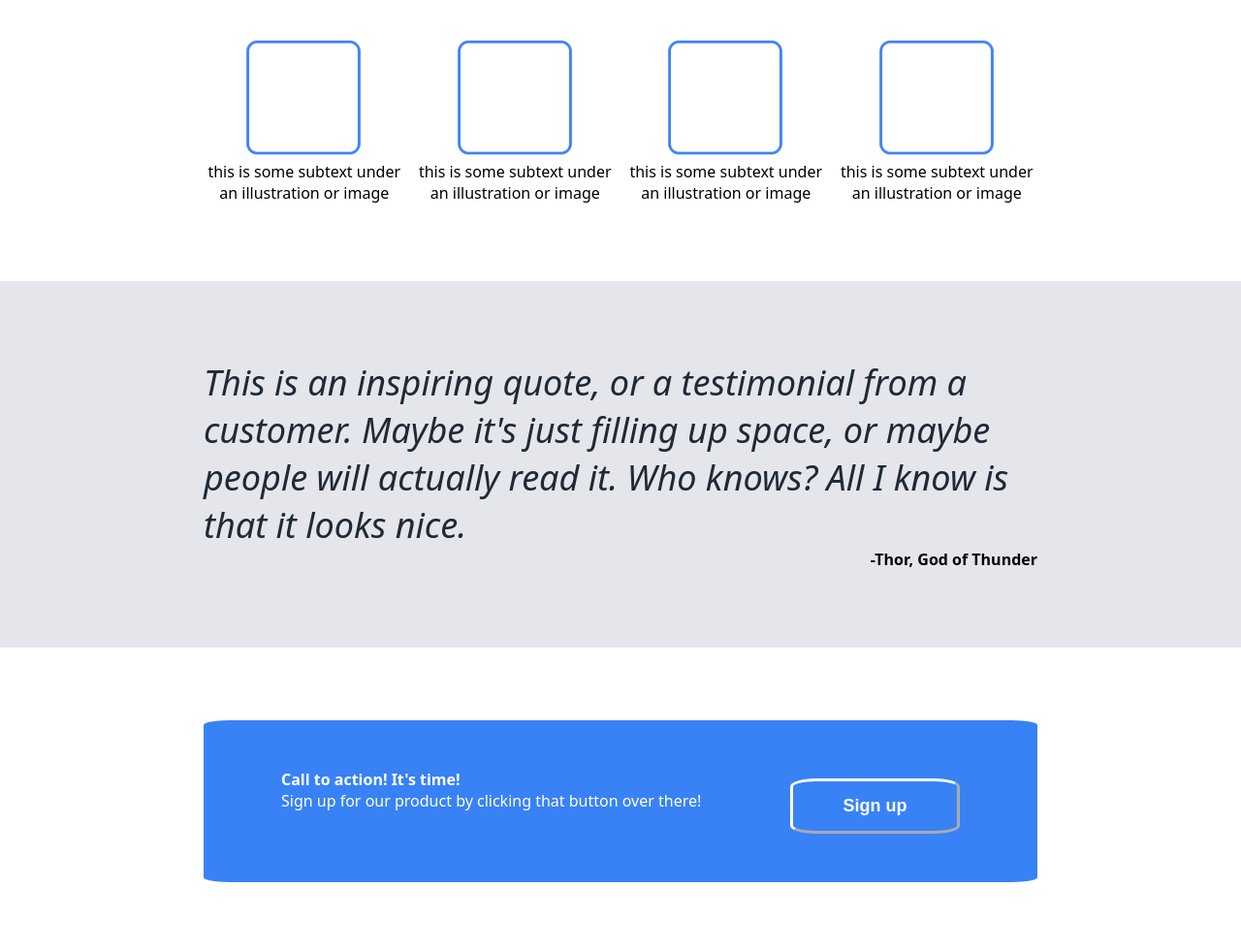
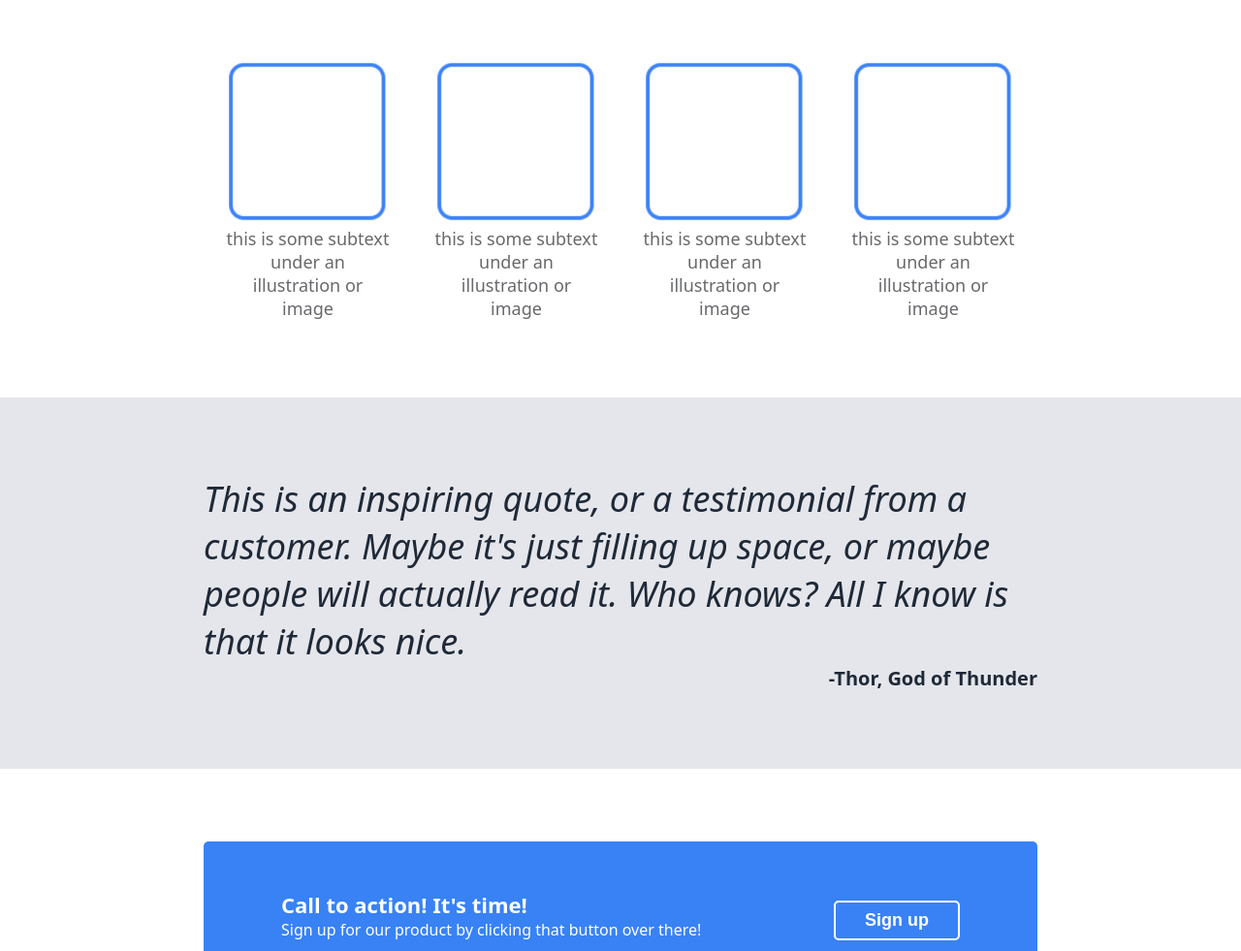
Before and after one commit to monica-c-25/odin-landing-page, a plain HTML site: page index.html in a window 1280 px wide. Shown: the part 762-1743 px from the top of the page at 97% size. Drawn offline with Linux system fonts and the light colour scheme.

Commit message:
Refine stylistic details

```diff
--- a/index.html
+++ b/index.html
@@ -26,7 +26,7 @@
             <div class="sub-text">This website has some subtext that goes here under the main title. It's a smaller font and the color is lower contrast</div>
             <button>Sign Up</button>
         </div>
-        <img src="placeholder.png" alt="placeholder" width= 500px>
+        <img src="placeholder.png" alt="placeholder" width= 510px>
         </div>
     </div>
 
@@ -36,22 +36,22 @@
 
         <div class="images">
             <div class="container">
-                <img src="random.png" alt="random image placeholder" height="120px">
+                <img src="random.png" alt="random image placeholder" height="165px">
                 <div class="text">this is some subtext under an illustration or image</div>
             </div>
 
             <div class="container">
-                <img src="random.png" alt="random image placeholder" height="120px">
+                <img src="random.png" alt="random image placeholder" height="165px">
                 <div>this is some subtext under an illustration or image</div>
             </div>
 
             <div class="container">
-                <img src="random.png" alt="random image placeholder" height="120px">
+                <img src="random.png" alt="random image placeholder" height="165px">
                 <div>this is some subtext under an illustration or image</div>
             </div>
 
             <div class="container">
-                <img src="random.png" alt="random image placeholder" height="120px">
+                <img src="random.png" alt="random image placeholder" height="165px">
                 <div>this is some subtext under an illustration or image</div>
             </div>
         </div>
--- a/styles.css
+++ b/styles.css
@@ -17,7 +17,7 @@ body {
     display: flex;
     justify-content: space-between;
     align-items: center;
-    margin-bottom: 60px;
+    margin-bottom: 80px;
     padding-top: 0px;
 }
 
@@ -29,7 +29,7 @@ body {
 
 .links {
     font-size: 18px;
-    color: #e4e6eb;
+    color: #cccfd7;
 }
 
 ul{
@@ -59,20 +59,21 @@ li *{
 }
 
 .sub-text {
-    font-size: 18px;
-    color: #e4e6eb;
+    font-size: 20px;
+    color: #a0a1a5;
 }
 
 button {
     background-color: #3882f6;
     color: white;
-    border-radius: 15%;
-    width: 25%;
-    height: 20%;
-    outline: #3882f6;
+    border-radius: 5px;
+    border-width: 1px;
+    border-color: #3882f6;
+    border-style: solid;
     margin-top: 10px;
     font-weight: bold;
     font-size: large;
+    padding: 8px 30px;
 }
 
 .second-section {
@@ -95,12 +96,13 @@ button {
 .images {
     display: flex;
     justify-content: space-around;
-    gap: 10px;
-
+    font-size: 18px;
 }
 
 .container {
     text-align: center;
+    color: #68696c;
+    max-width: 170px;
 }
 
 .third-section {
@@ -120,6 +122,8 @@ button {
 .author {
     text-align: right;
     font-weight: bold;
+    font-size: 20px;
+    color: #1F2937;
 }
 
 .fourth-section {
@@ -130,14 +134,16 @@ button {
     padding: 50px;
     padding-left: 80px;
     padding-right: 80px;
-    border-radius: 3%;
+    border-radius: 5px;
     margin-top: 75px;
     margin-bottom: 75px;
+    align-items: center;
 }
 
 .call {
     color: white;
     font-weight: bold;
+    font-size: 22px;
 }
 
 .call-sub {
@@ -146,10 +152,12 @@ button {
 }
 
 .fourth-section button {
-    border-width: 3px;
+    border-width: 2px;
     border-color: white;
-    padding: 15px 20px;
+    border-style: solid;
+    padding: 8px 30px;
     font-size: large;
+    border-radius: 5px;
 }
 
 footer {
```
